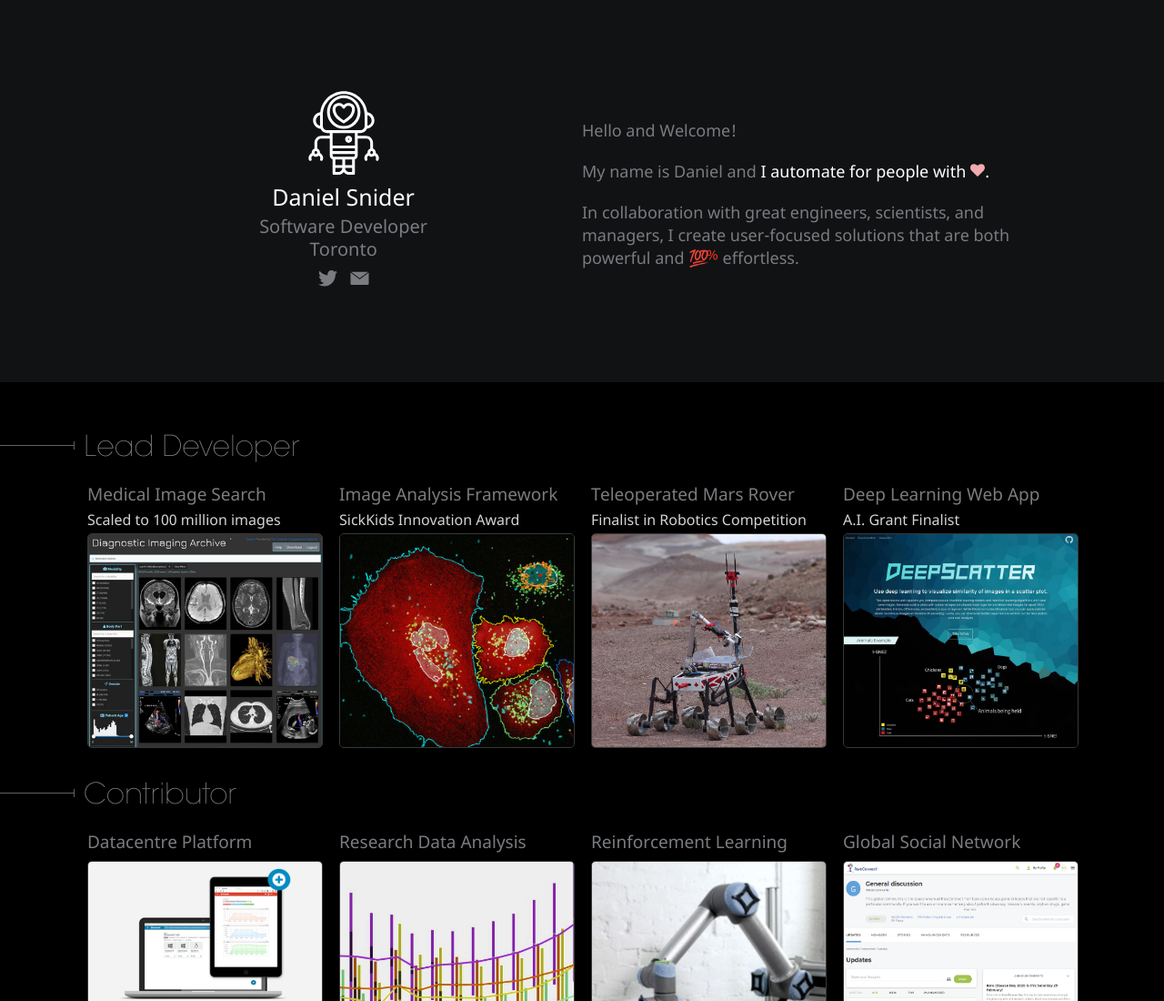
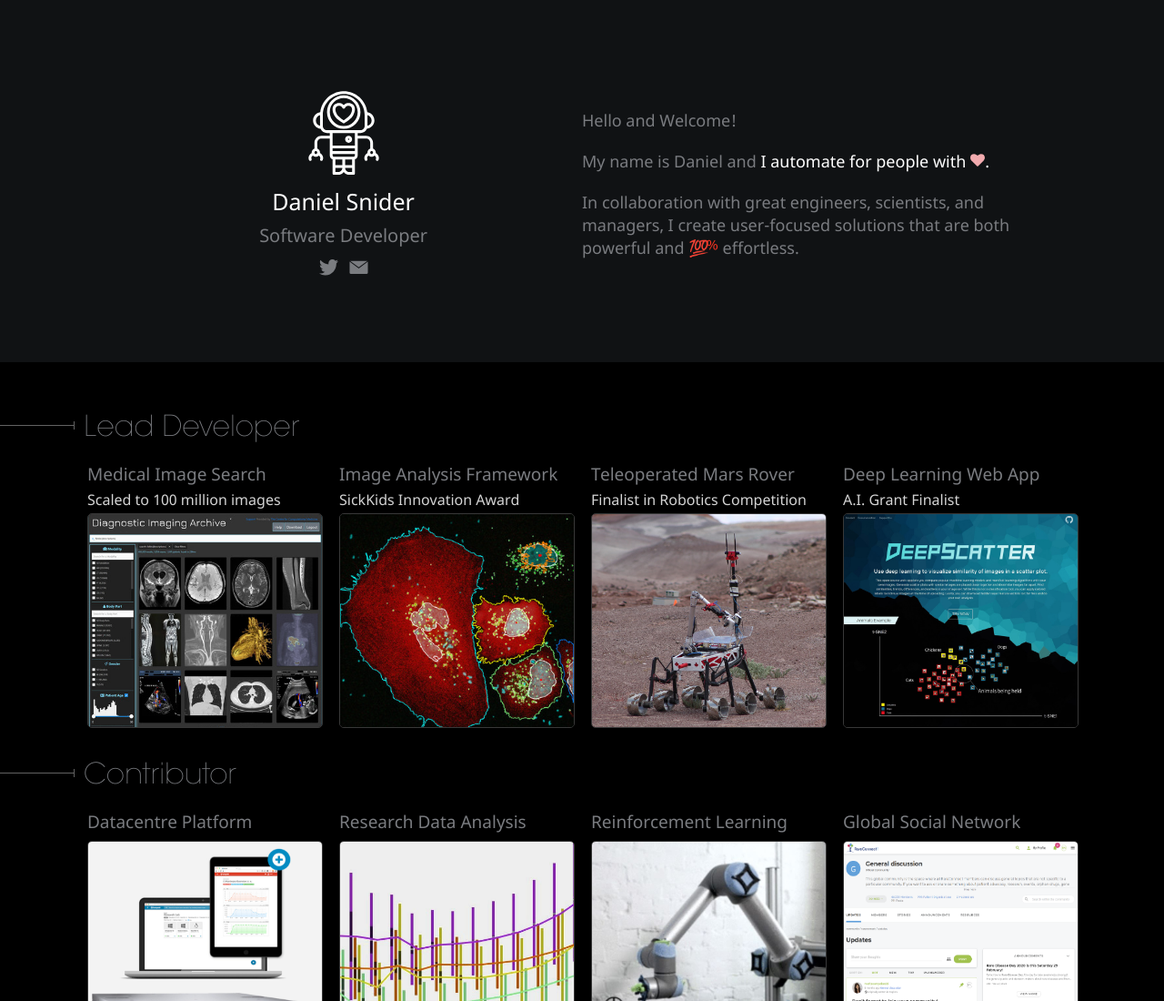
Before and after one commit to danielsnider/ds-website, a React app: page / in a window 1280 px wide. Shown: the top 1100 px of the page at 91% size. Built offline with nearby package versions, Linux system fonts and the light colour scheme.

```diff
--- a/src/index.js
+++ b/src/index.js
@@ -59,8 +59,8 @@
       <Logo/>
       <div className='name'>Daniel Snider</div>
       <div className='city'>Software Developer</div>
-      <div className='city'>Toronto</div>
-      <div id="contact">
+      {/* <div className='city'>Toronto</div> */}
+      <div className="contact">
         <a href="https://twitter.com/danielsnider" target="_blank">
           <svg className='social-icon' viewBox="0 0 42 36" xmlns="http://www.w3.org/2000/svg"><path d="M40.885 5.917a16.098 16.098 0 0 1-4.7 1.315 8.35 8.35 0 0 0 3.598-4.62 16.18 16.18 0 0 1-5.196 2.026A8.094 8.094 0 0 0 28.614 2c-4.52 0-8.183 3.74-8.183 8.353 0 .655.073 1.293.213 1.904-6.8-.348-12.83-3.674-16.866-8.728a8.447 8.447 0 0 0-1.108 4.2 8.397 8.397 0 0 0 3.64 6.952 8.024 8.024 0 0 1-3.707-1.045v.105c0 4.047 2.82 7.423 6.563 8.19a8.035 8.035 0 0 1-3.695.144c1.042 3.32 4.064 5.734 7.645 5.8A16.206 16.206 0 0 1 1 31.337a22.818 22.818 0 0 0 12.544 3.754c15.05 0 23.282-12.73 23.282-23.768 0-.362-.008-.723-.024-1.08a16.82 16.82 0 0 0 4.083-4.325z"></path></svg>
         </a>
@@ -279,6 +279,7 @@
   return (
     <div className='main'>
       <Header/>
+      {/* <Status/> */}
       <Gallery/>
       <Portfolio/>
       <Footer/>
--- a/src/styles/main.css
+++ b/src/styles/main.css
@@ -78,21 +78,21 @@
   flex: 1;
 }
 
-.name-and-logo {
-
-}
-
 .city {
   color: rgb(122, 124, 128);
 }
 
 .name {
   font-size: 25px;
-  padding: 7px 0px;
+  padding: 12px 0px;
+}
+
+.contact {
+  margin-top: 12px;
 }
 
 .social-icon {
-  padding: 10px 5px;
+  padding: 0 4px;
   fill: rgb(122, 124, 128);
   width: 25px;
   height: 19px;
```
